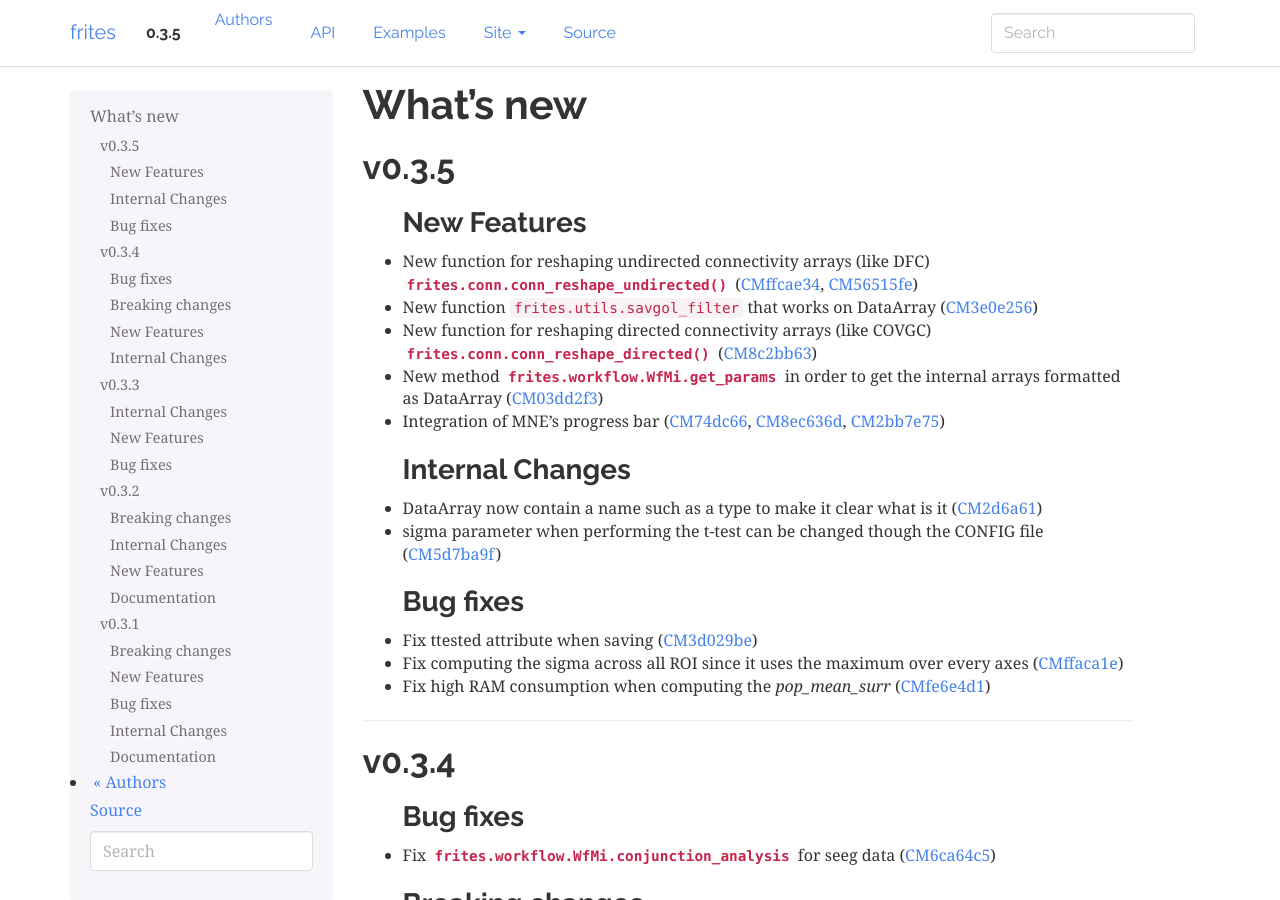
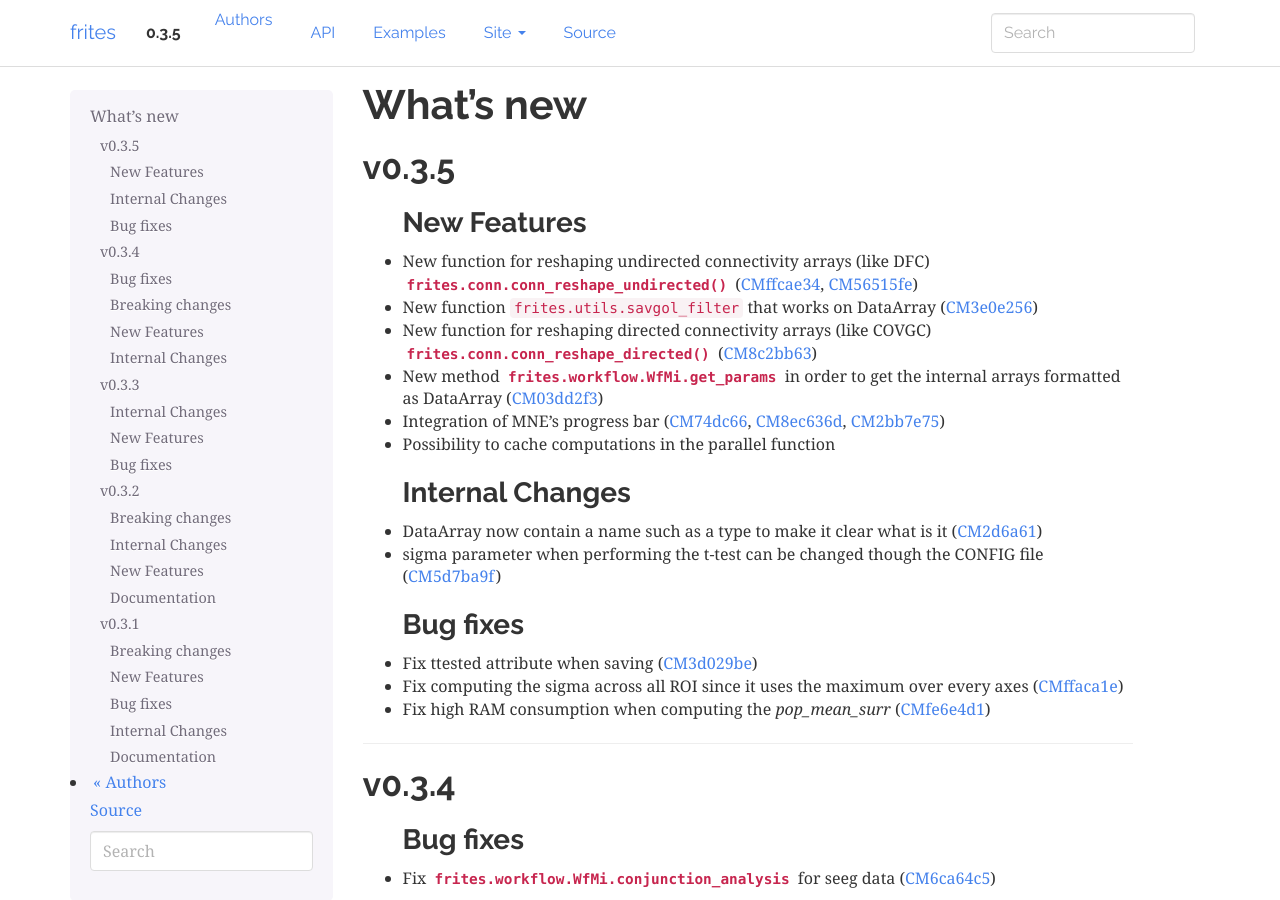
Before and after one commit to brainets/frites, a Sphinx documentation site: the page built from docs/source/whatsnew.rst, in a window 1280 px wide and 900 px high. Built offline with Sphinx 7.4.7, drawn with Linux system fonts in a browser that asks for light colours; pages that are not in the unit, such as notebooks, are missing from menus; cross-references to code outside the pages are shown as plain code.

Commit message:
update whatsnew

```diff
--- a/docs/source/whatsnew.rst
+++ b/docs/source/whatsnew.rst
@@ -13,6 +13,7 @@ New Features
 * New function for reshaping directed connectivity arrays (like COVGC) :py:func:`frites.conn.conn_reshape_directed` (:commit:`8c2bb63`)
 * New method :py:class:`frites.workflow.WfMi.get_params` in order to get the internal arrays formatted as DataArray (:commit:`03dd2f3`)
 * Integration of MNE's progress bar (:commit:`74dc66`, :commit:`8ec636d`, :commit:`2bb7e75`)
+* Possibility to cache computations in the parallel function
 
 Internal Changes
 ++++++++++++++++
```
